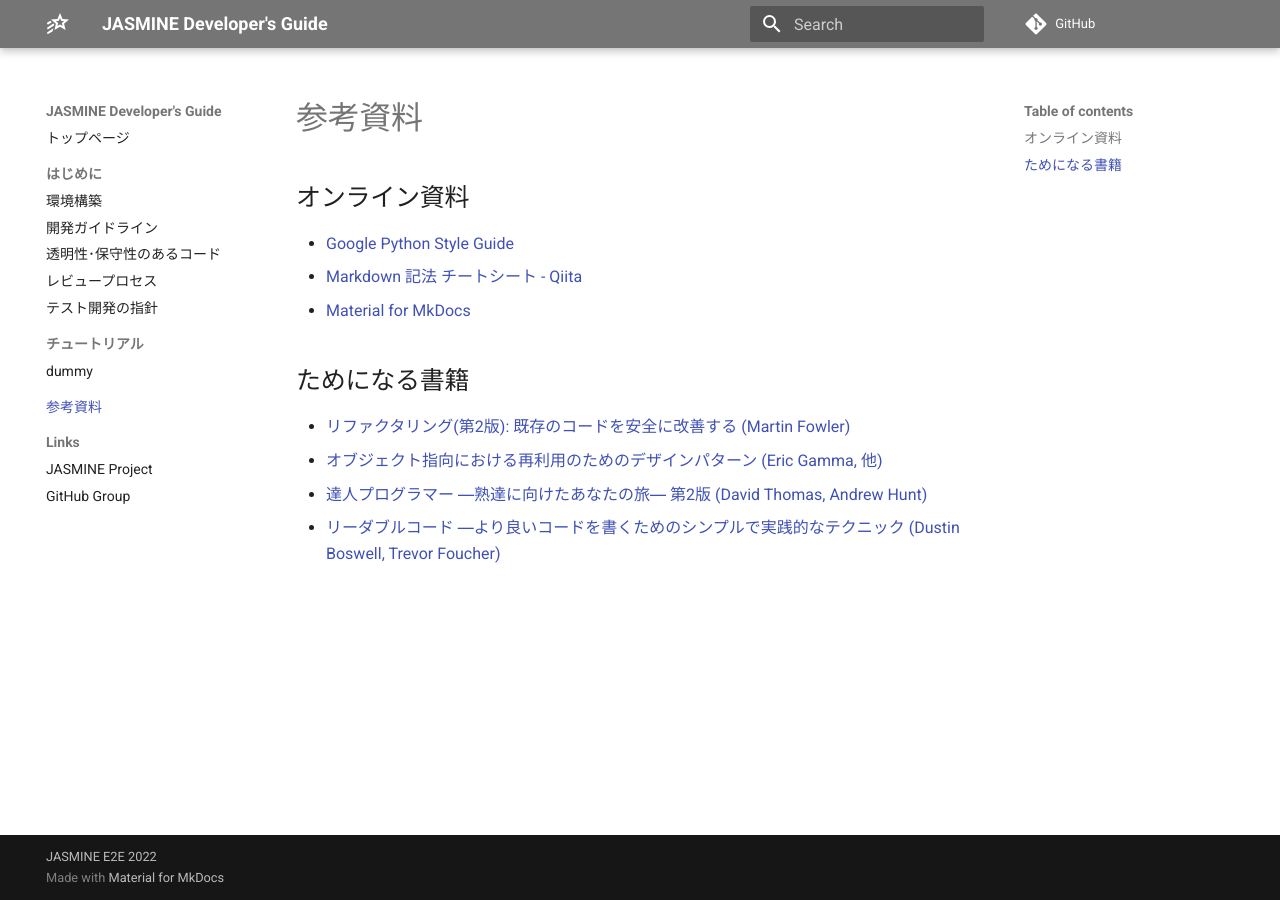
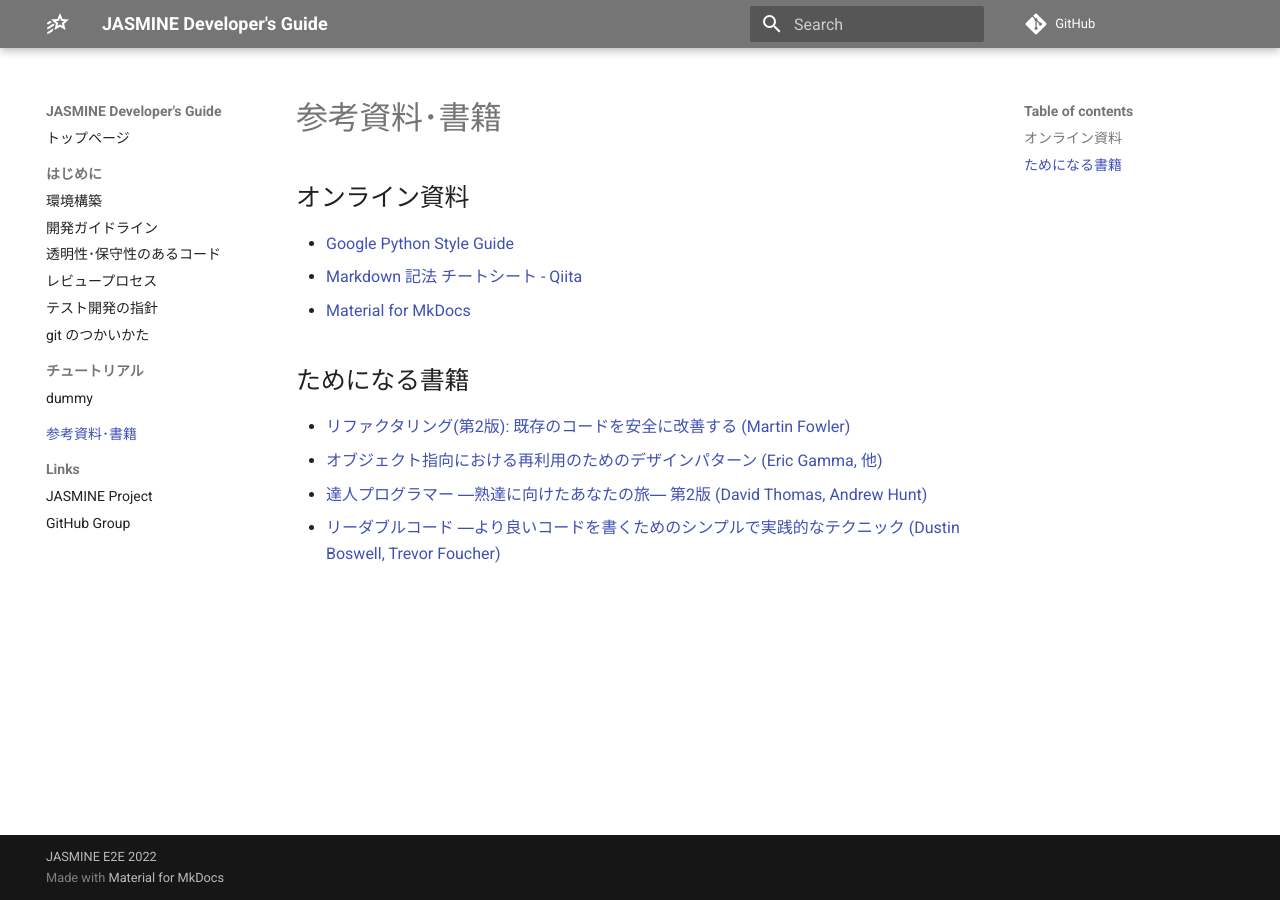
Before and after one commit to JASMINE-Mission/devguide, an MkDocs documentation site: the page built from docs/reference.md, in a window 1280 px wide. Built offline with MkDocs 1.6.1 and Material for MkDocs 9.7.7, drawn with Linux system fonts in a browser that asks for light colours; comment, search, counter and statistics services are not loaded.

Commit message:
add an empty page for git tutorial

```diff
--- a/docs/reference.md
+++ b/docs/reference.md
@@ -1,4 +1,4 @@
-# 参考資料
+# 参考資料･書籍
 
 ## オンライン資料
 
--- a/mkdocs.yml
+++ b/mkdocs.yml
@@ -65,6 +65,7 @@ nav:
     - startup/clearcode.md
     - startup/review.md
     - startup/test.md
+    - startup/git.md
   - チュートリアル:
     - dummy: dummy
   - reference.md
```
Also changed, not shown: docs/startup/git.md (added, +4 -0 lines).
